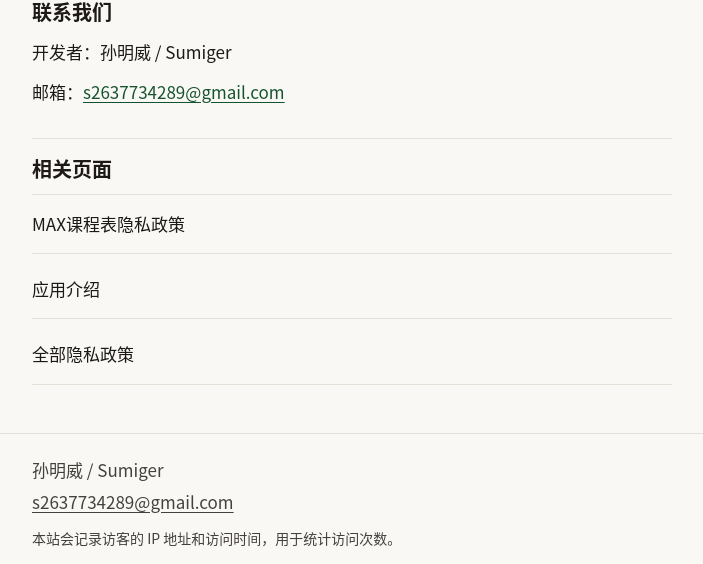
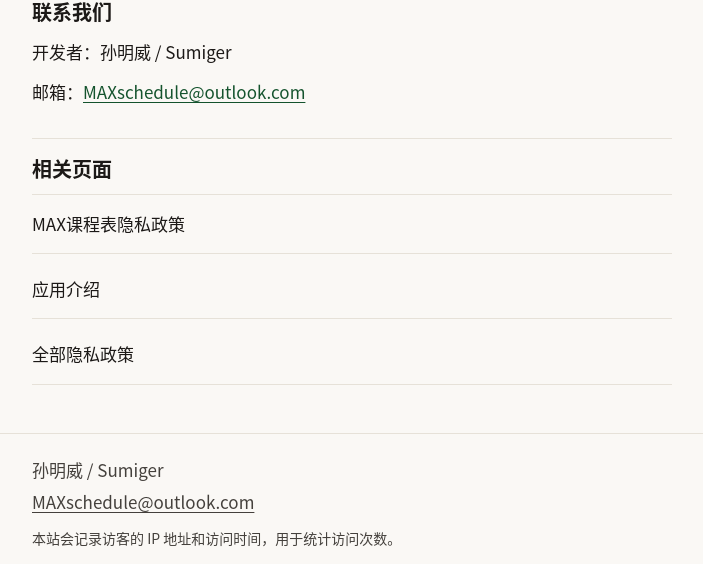
Before and after one commit to foolish-fish777/foolish-fish777.github.io, a plain HTML site: page privacy/max-timetable/children/index.html in a window 1280 px wide. Shown: the part 2326-2890 px from the top of the page, without its empty margins (288-991 px from the left). Drawn offline with Linux system fonts and the light colour scheme.

Commit message:
Replace the public contact email
Co-authored-by: Cursor Agent <cursoragent@cursor.com>
Co-authored-by: SUN MINGWEI <foolish-fish777@users.noreply.github.com>

```diff
--- a/privacy/max-timetable/children/index.html
+++ b/privacy/max-timetable/children/index.html
@@ -118,7 +118,7 @@
         <h2>联系我们</h2>
         <address>
           <p>开发者：孙明威 / Sumiger</p>
-          <p>邮箱：<a href="mailto:s2637734289@gmail.com">s2637734289@gmail.com</a></p>
+          <p>邮箱：<a href="mailto:MAXschedule@outlook.com">MAXschedule@outlook.com</a></p>
         </address>
       </section>
 
@@ -135,7 +135,7 @@
   <footer class="site-footer">
     <div class="wrap">
       <p>孙明威 / Sumiger</p>
-      <p><a href="mailto:s2637734289@gmail.com">s2637734289@gmail.com</a></p>
+      <p><a href="mailto:MAXschedule@outlook.com">MAXschedule@outlook.com</a></p>
       <p class="visit-note">本站会记录访客的 IP 地址和访问时间，用于统计访问次数。</p>
     </div>
   </footer>
```
Also changed, not shown: 404.html (+1 -1 lines), apps/max-timetable/index.html (+1 -1 lines), index.html (+1 -1 lines), privacy/index.html (+1 -1 lines), privacy/max-timetable/index.html (+2 -2 lines).
